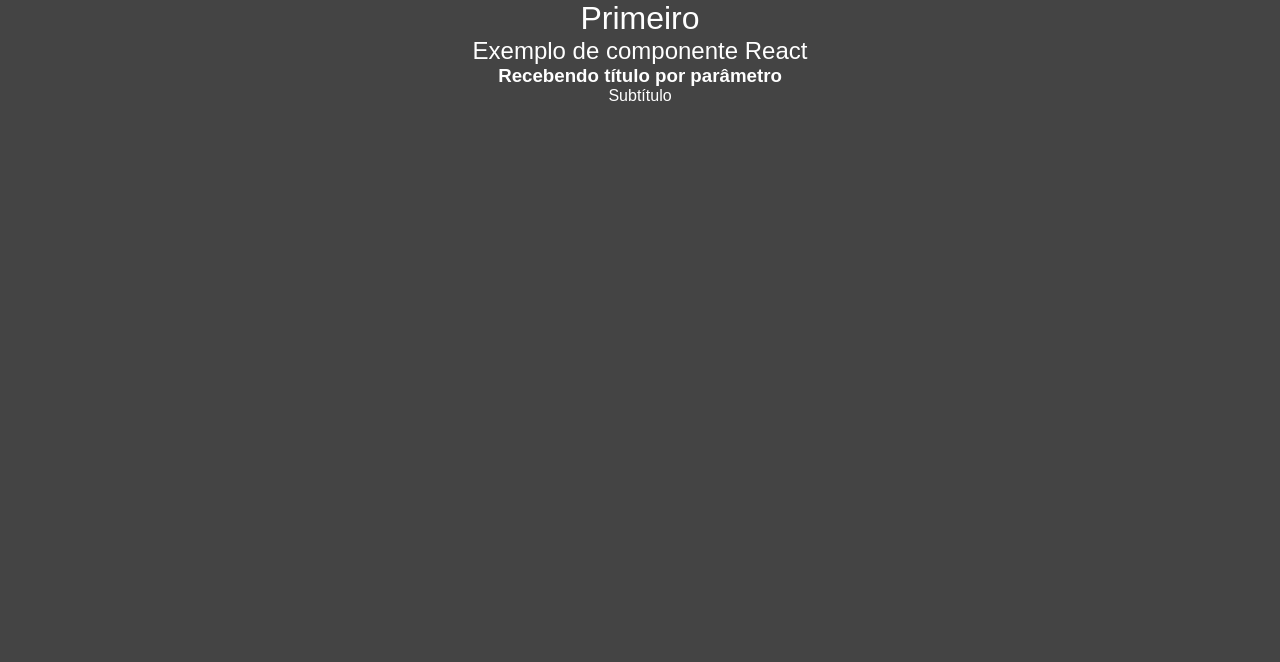
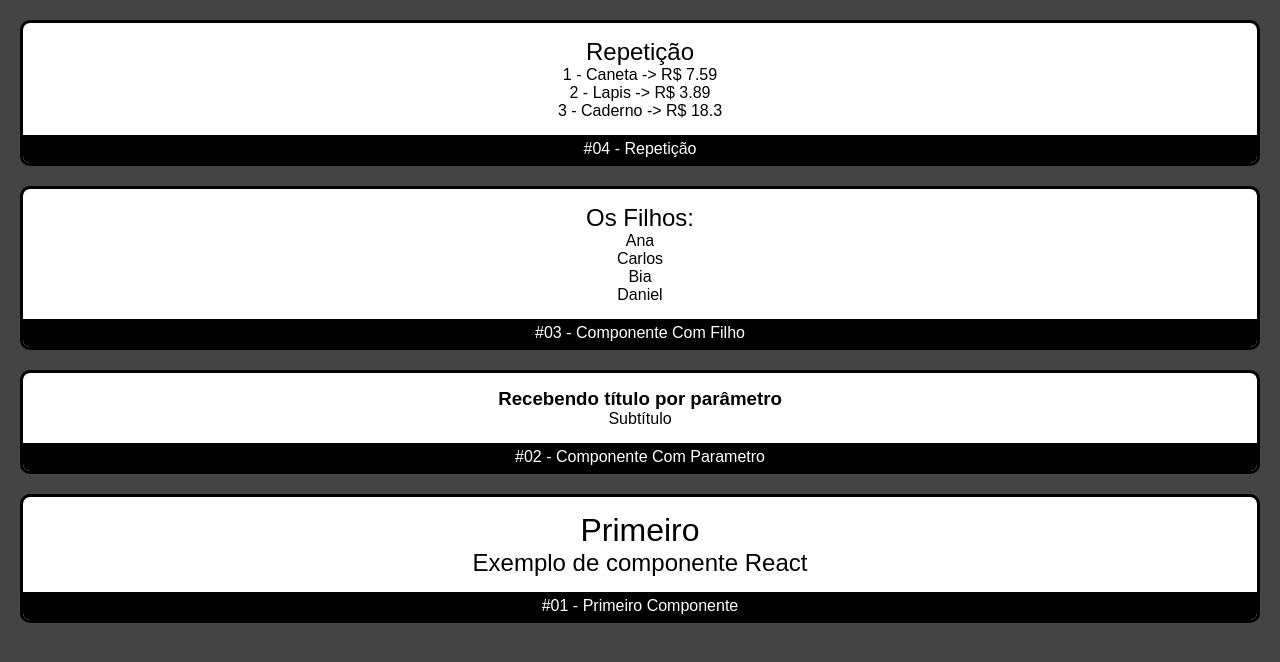
Before and after one commit to taisso/fundamentos-react, a React (Create React App) app: page / in a window 1280 px wide. Shown: the top 662 px of the page. Built offline with nearby package versions, Linux system fonts and the light colour scheme.

Commit message:
feat: scrolling list

```diff
--- /dev/null
+++ b/src/App.css
@@ -0,0 +1,4 @@
+.App {
+    display: flex;
+    flex-wrap: wrap;
+}
--- a/src/App.tsx
+++ b/src/App.tsx
@@ -1,11 +1,31 @@
 import Primeiro from "./components/Primeiro";
 import ComParametro from "./components/ComParametro";
+import ComFilho from "./components/ComFilho";
+import Card from "./components/layout/Card";
+import Repeticao from "./components/Repeticao";
 
 function App() {
   return (
-    <div>
-      <Primeiro />
-      <ComParametro titulo="Recebendo título por parâmetro"/>
+    <div className="App">
+      <Card titulo="#04 - Repetição">
+        <Repeticao/>
+      </Card>
+      <Card titulo="#03 - Componente Com Filho">
+        <ComFilho>
+          <ul>
+            <li>Ana</li>
+            <li>Carlos</li>
+            <li>Bia</li>
+            <li>Daniel</li>
+          </ul>
+        </ComFilho>
+      </Card>
+      <Card titulo="#02 - Componente Com Parametro">
+        <ComParametro titulo="Recebendo título por parâmetro" />
+      </Card>
+      <Card titulo="#01 - Primeiro Componente">
+        <Primeiro />
+      </Card>
     </div>
   );
 }
--- /dev/null
+++ b/src/components/ComFilho.tsx
@@ -0,0 +1,16 @@
+import { FC } from "react";
+
+type PropsType = {
+  children: React.ReactNode;
+};
+
+const ComFilho: FC<PropsType> = (props) => {
+  return (
+    <div>
+      <h2>Os Filhos:</h2>
+      <div>{props.children}</div>
+    </div>
+  );
+};
+
+export default ComFilho;
--- /dev/null
+++ b/src/components/Repeticao.tsx
@@ -0,0 +1,22 @@
+import produtos from '../data/product'
+
+
+export const Repeticao = () => {
+
+    function getProdutosListItem() {
+        return produtos.map(prod => {
+            return <li key={prod.id}>{prod.id} - {prod.name} {'->'} R$ {prod.price}</li>
+        })
+    }
+
+    return(
+        <div>
+            <h2>Repetição</h2>
+            <ul>
+            {getProdutosListItem()}
+            </ul>
+        </div>
+    )
+}
+
+export default Repeticao
--- /dev/null
+++ b/src/components/layout/Card.css
@@ -0,0 +1,24 @@
+.Card {
+    flex: 1;
+    margin: 20px;
+    border: 3px solid #000;
+    border-radius: 10px;
+    overflow: hidden;
+    background-color: #fff;
+
+    display: flex;
+    flex-direction: column;
+    min-width: 300px;
+}
+
+.Card .Conteudo {
+    flex: 1;
+    color: #000;
+    padding: 15px 0;
+}
+
+.Card .Footer {
+    background-color: #000;
+    color: #fff;
+    padding: 5px 0;
+}
--- /dev/null
+++ b/src/components/layout/Card.tsx
@@ -0,0 +1,20 @@
+import { FC } from "react";
+import "./Card.css";
+
+type PropsType = {
+  children?: React.ReactNode;
+  titulo: string;
+};
+
+const Card: FC<PropsType> = (props) => {
+  return (
+    <div className="Card">
+      <div className="Conteudo">
+        {props.children}
+      </div>
+      <div className="Footer">{props.titulo}</div>
+    </div>
+  );
+};
+
+export default Card;
--- /dev/null
+++ b/src/data/product.ts
@@ -0,0 +1,6 @@
+// eslint-disable-next-line
+export default [
+    { id: 1, name: 'Caneta', price: 7.59 },
+    { id: 2, name: 'Lapis', price: 3.89 },
+    { id: 3, name: 'Caderno', price: 18.30 }
+]
--- a/tsconfig.json
+++ b/tsconfig.json
@@ -16,6 +16,7 @@
     "module": "esnext",
     "moduleResolution": "node",
     "resolveJsonModule": true,
+    "noImplicitAny": false,
     "isolatedModules": true,
     "noEmit": true,
     "jsx": "react-jsx"
```
